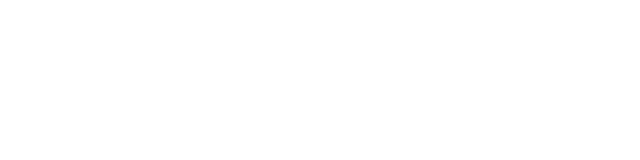
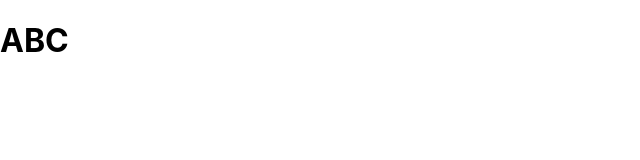
Before and after one commit to Rahul-ai/Tracker, a React (Create React App) app: page / in a window 1280 px wide. Shown: the top 160 px of the page, without its empty margins (0-640 px from the left). Built offline with nearby package versions, Linux system fonts and the light colour scheme.

Commit message:
.Created First component

```diff
--- a/src/App.js
+++ b/src/App.js
@@ -1,11 +1,11 @@
-import logo from './logo.svg';
+import React from 'react';
 import './App.css';
+import Header from './component/Header';
 
-function App() {
-  return (
-    <div className="App">
-    </div>
-  );
+
+const App = () =>
+{
+    return(<Header title="ABC" />)
 }
 
 export default App;
--- /dev/null
+++ b/src/component/Header.js
@@ -0,0 +1,15 @@
+import React from 'react';
+
+const Header = (props) => {
+  return (
+    <header>
+       <h1>{props.title}</h1>
+    </header>
+  );
+}
+
+Header.defaultProps ={
+    title: 'Task Tracker',
+}
+
+export default Header;
```
